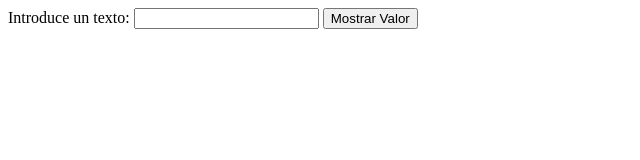
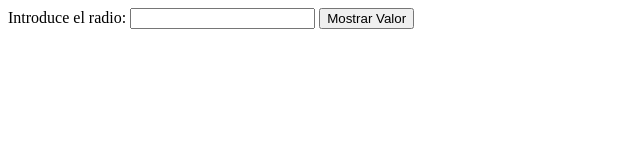
Before and after one commit to juanrabaro/A02_BaroLopezJuanRamon_DWEC, a plain HTML site: page ej1/index.html in a window 1280 px wide. Shown: the full height of the page, 0-640 px from the left. Drawn offline with Linux system fonts and the light colour scheme.

Commit message:
pequeño cambio

```diff
--- a/ej1/index.html
+++ b/ej1/index.html
@@ -8,7 +8,7 @@
 </head>
 <body>
     <form>
-        <label for="texto">Introduce un texto:</label>
+        <label for="texto">Introduce el radio:</label>
         <input id="input" type="number">
         <input type="button" value="Mostrar Valor" onclick="mostrarValores()">
     </form>
```
